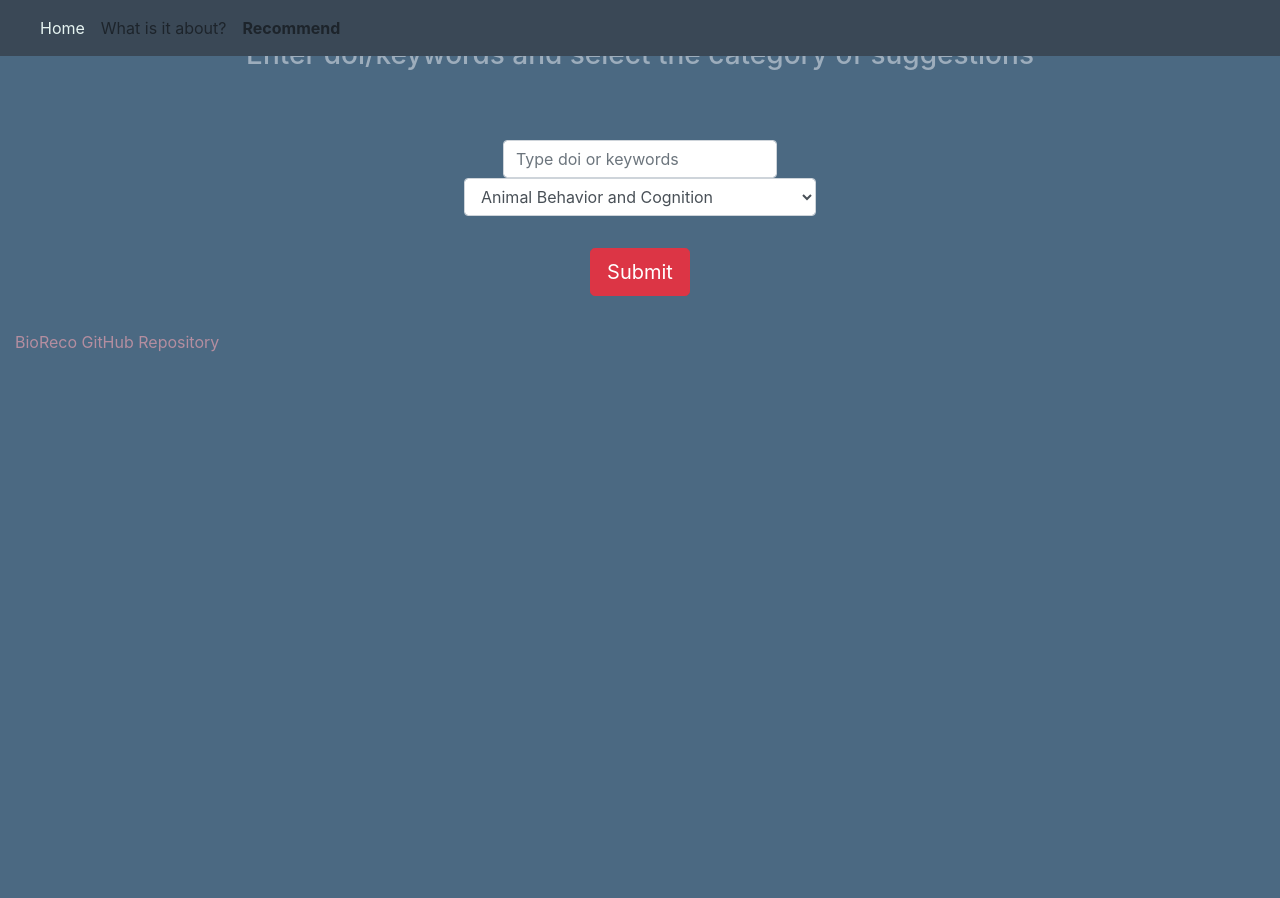
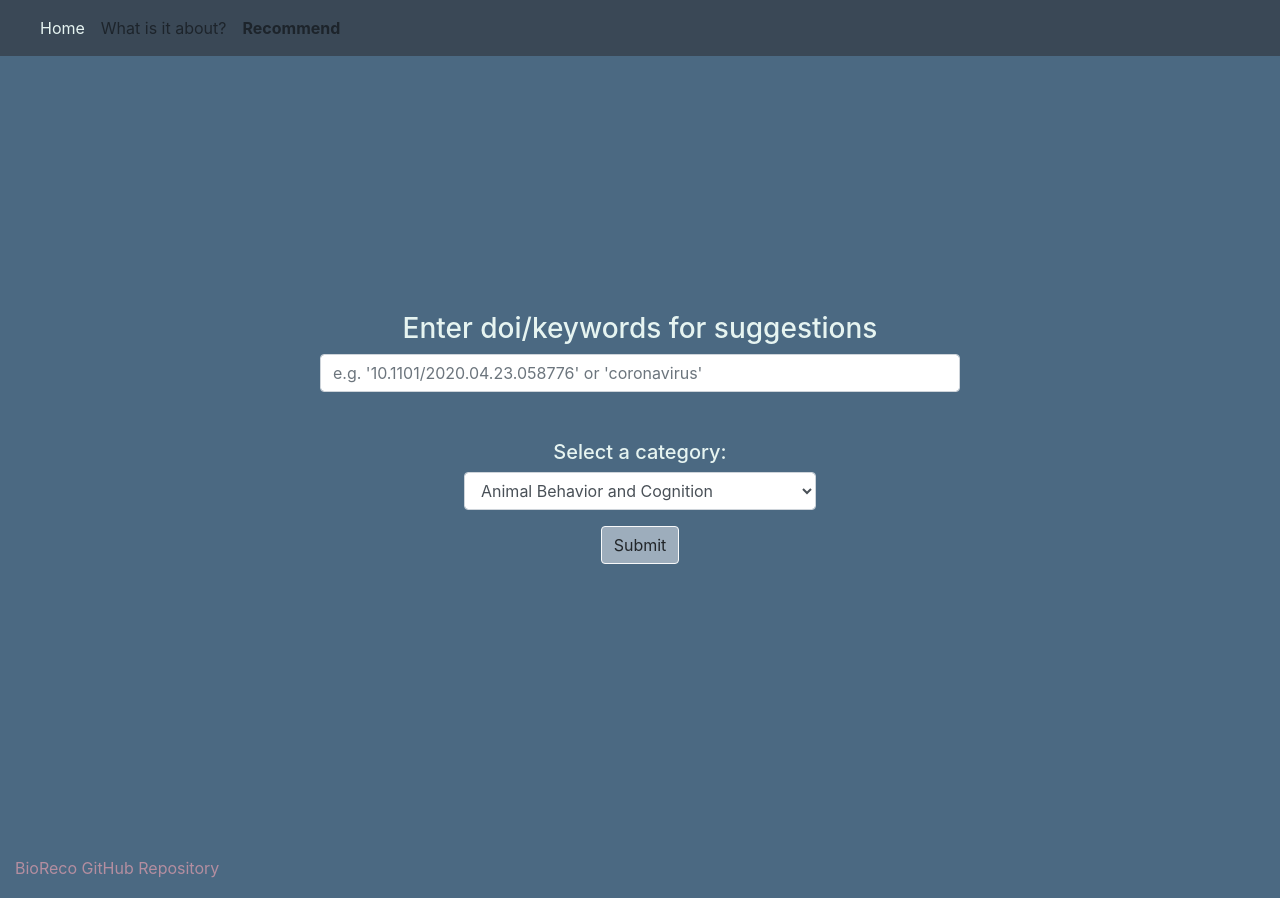
Before and after one commit to iremnasir/BioReco, a Flask app: page /input in a window 1280 px wide. Before the commit the page ends 352 px from the top, so only its background shows below. Run offline with Flask 2, Linux system fonts and the light colour scheme; parts of the project's set-up code (start-up, migrations or seed data) failed here and were passed over; some libraries are stand-ins or nearby versions.

Commit message:
Basic structure beautified

```diff
--- a/static/css/styles.css
+++ b/static/css/styles.css
@@ -23,12 +23,13 @@
 }
 #card_similar{
   background-color: #D2F5FF;
-  color: #E69C24;
+  color: #3A4856;
 }
 
 .main-splash {
+  height: 100vh;
   background-color: #4B6982;
-  color: #9DADBC;
+  color: #E6F4F1;
   display: flex;
   flex-direction: column;
   justify-content: center;
--- a/templates/input.html
+++ b/templates/input.html
@@ -15,12 +15,12 @@
 <form action="/results">
   <section class="main-splash">
 
-    <h3 class="Reco">Enter doi/keywords and select the category of suggestions</h3>
+    <h3 class="Reco">Enter doi/keywords for suggestions</h3>
 
-    <div class="row">
-      <input type="text" class="form-control" name="user_input" placeholder="Type doi or keywords" required>
-    </div>
-
+      <input type="text" class="form-control w-50" name="user_input" placeholder="e.g. '10.1101/2020.04.23.058776' or 'coronavirus'" required>
+<br>
+<br>
+<h5 >Select a category:</h5>
 <div class="form-group">
 
     <select class="form-control" id="category", name="category">
@@ -52,7 +52,7 @@
     </select>
 </div>
     <div class="button-container">
-      <button type="submit" class="btn btn-danger btn-lg m-3">Submit</button>
+      <button type="submit" class="btn btn-light">Submit</button>
     </div>
 
   </section>
--- a/templates/results.html
+++ b/templates/results.html
@@ -13,10 +13,10 @@
       <h6 class="card-title"><i>{{ lists[4][i] }}</i></h6>
       <br>
       <div class="d-flex flex-row">
-        <div class="card-text p-2"><b>Date Published:</b><br>{{ lists[6][i] }}</div>
+        <div class="card-text p-2"><b>Date Posted:</b><br>{{ lists[6][i] }}</div>
         <div class="card-text p-2"><b>Version:</b><br>{{ lists[2][i] }}</div>
         <div class="card-text p-2"><b>Corresponding Institution:</b><br>{{ lists[5][i] }}</div>
-        <div class="card-text p-2"><b>Peer Review Journal:</b><br>{{ lists[7][i] }}</div>
+        <div class="card-text p-2"><b>Peer Review Journal:</b><br><a href="https://doi.org/{{ lists[7][i] }}">{{ lists[7][i] }}</a></div>
 
       </div>
       <a href="https://doi.org/{{ lists[1][i] }}" class="btn btn-light">Go to the preprint!</a>
@@ -32,7 +32,7 @@
         <div class="card-text p-2"><b>Date Published:</b><br>{{ lists[6][i] }}</div>
         <div class="card-text p-2"><b>Version:</b><br>{{ lists[2][i] }}</div>
         <div class="card-text p-2"><b>Corresponding Institution:</b><br>{{ lists[5][i] }}</div>
-        <div class="card-text p-2"><b>Peer Review Journal:</b><br>{{ lists[7][i] }}</div>
+        <div class="card-text p-2"><b>Peer Review Journal:</b><br><a href="https://doi.org/{{ lists[7][i] }}">{{ lists[7][i] }}</a></div>
 
       </div>
       <a href="https://doi.org/{{ lists[1][i] }}" class="btn btn-light">Go to the preprint!</a>
--- a/templates/transition.html
+++ b/templates/transition.html
@@ -2,11 +2,10 @@
 
 {% block content %}
 <div class="main-splash">
-  <br>
+  <h2>Let's break the barriers between science and the public!</h2>
   <br>
   <iframe width="560" height="315" src="https://www.youtube.com/embed/EwAMtT3ZIpg" frameborder="0" allow="accelerometer; autoplay; encrypted-media; gyroscope; picture-in-picture" allowfullscreen></iframe>
   <br>
-  <h2>Let's break the barriers between science and the public!</h2>
   <br>
   BioReco is a stand-alone recommender for bioRXiv preprints
 
```
